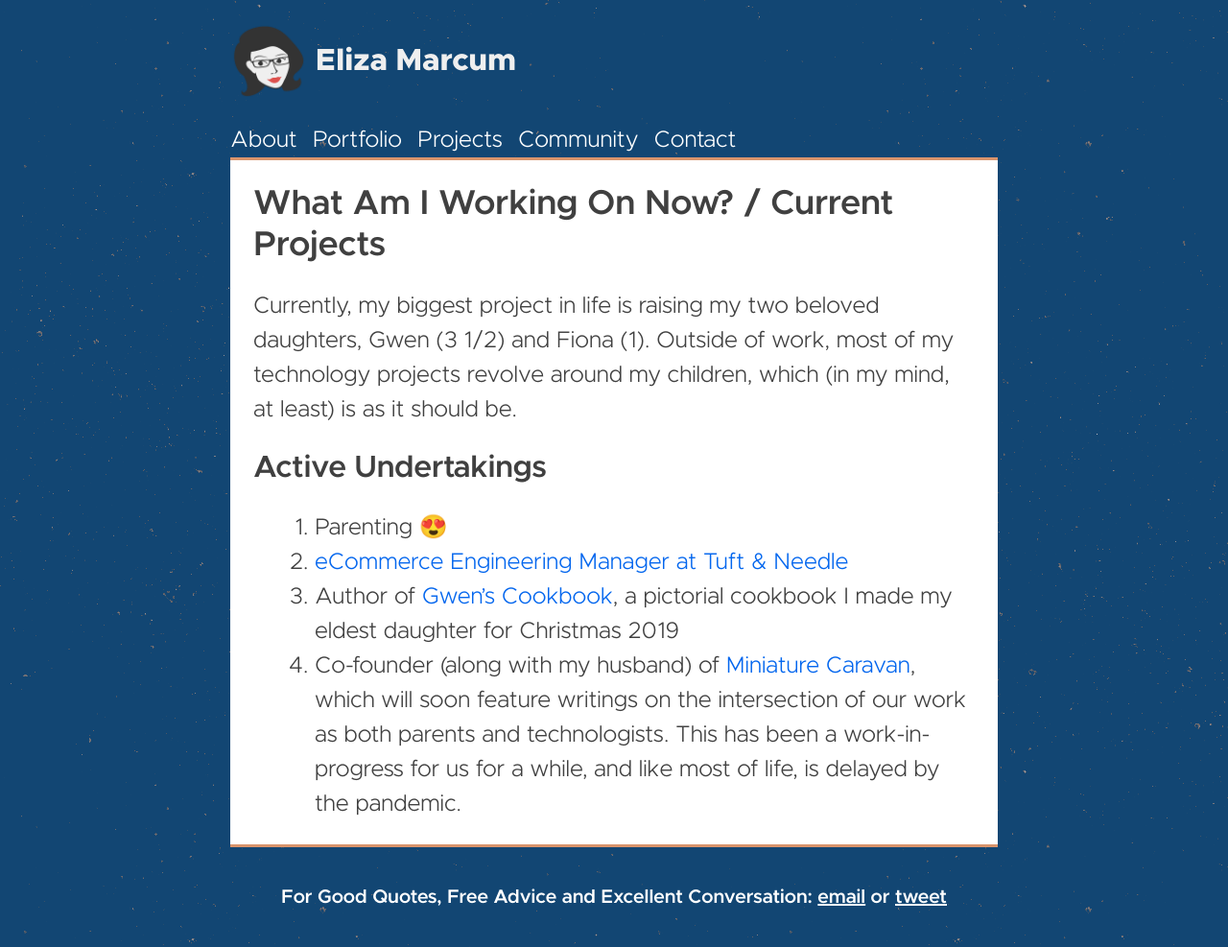
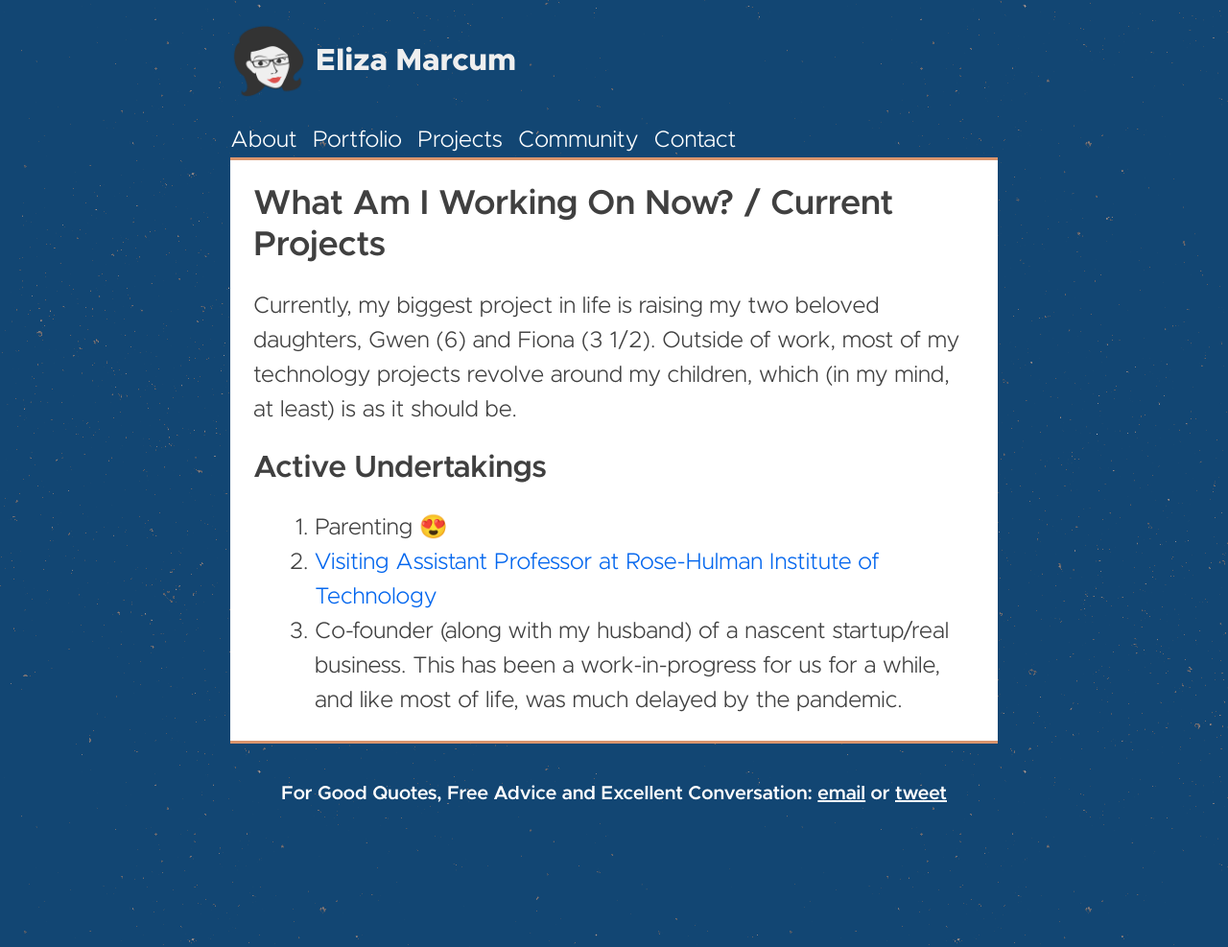
Before and after one commit to miniature-caravan/miniature-caravan.github.io, a Jekyll site: the page built from current_projects.md, in a window 1280 px wide. Shown: the whole page at 96% size. Built offline with Jekyll 4.4.1, drawn with Linux system fonts in a browser that asks for light colours; emoji names are drawn with the system emoji font.

Commit message:
Update current_projects.md

```diff
--- a/current_projects.md
+++ b/current_projects.md
@@ -7,11 +7,10 @@ order: 4
 permalink: /current_projects
 ---
 
-Currently, my biggest project in life is raising my two beloved daughters, Gwen (3 1/2) and Fiona (1).  Outside of work, most of my technology projects revolve around my children, which (in my mind, at least) is as it should be.
+Currently, my biggest project in life is raising my two beloved daughters, Gwen (6) and Fiona (3 1/2).  Outside of work, most of my technology projects revolve around my children, which (in my mind, at least) is as it should be.
 
 ## Active Undertakings
 
 1. Parenting :heart_eyes:
-2. [eCommerce Engineering Manager at Tuft & Needle](https://www.linkedin.com/in/elizabrock/)
-3. Author of [Gwen's Cookbook](https://gwenscookbook.com), a pictorial cookbook I made my eldest daughter for Christmas 2019
-3. Co-founder (along with my husband) of [Miniature Caravan](https://www.miniaturecarvan.com), which will soon feature writings on the intersection of our work as both parents and technologists.  This has been a work-in-progress for us for a while, and like most of life, is delayed by the pandemic.
+2. [Visiting Assistant Professor at Rose-Hulman Institute of Technology](https://www.linkedin.com/in/elizabrock/)
+3. Co-founder (along with my husband) of a nascent startup/real business.  This has been a work-in-progress for us for a while, and like most of life, was much delayed by the pandemic.
```
